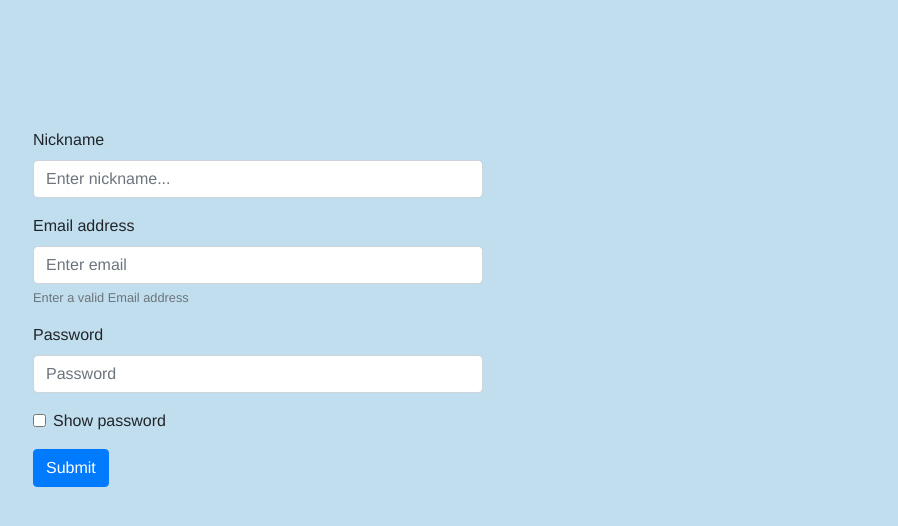
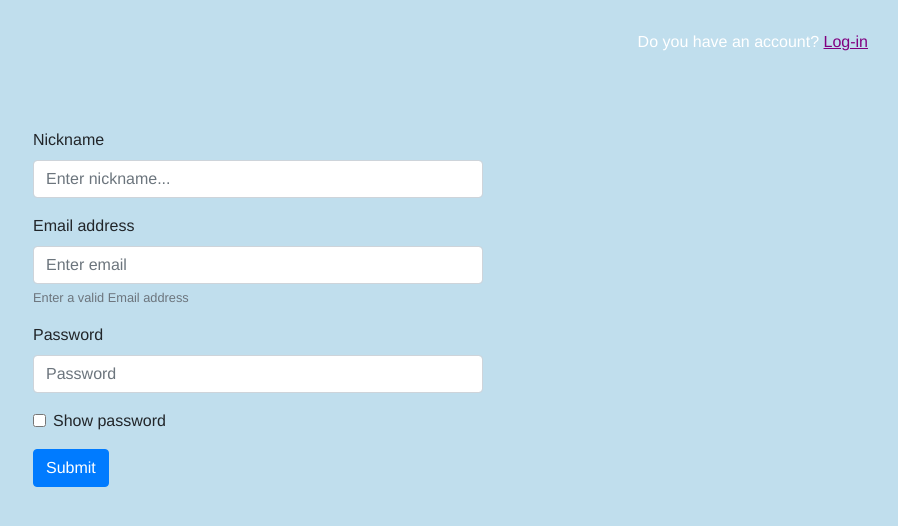
Before and after one commit to StefanoSilv/twitter-react, a React (Create React App) app: page /signup in a window 1280 px wide. Shown: the top 526 px of the page, without its empty margins (382-1280 px from the left). Built offline with nearby package versions, Linux system fonts and the light colour scheme; the HTML template or start-up script is replaced by a standard one.

Commit message:
redirection from signup to login

```diff
--- a/src/Signup.js
+++ b/src/Signup.js
@@ -38,6 +38,12 @@ class Signup extends Component {
 		})
 	}
 
+	login_redirect = (e) => {
+		if(e){
+			window.location.href = '/login'
+		}
+	}
+
 	//Function to make the password visible
 	// showPassword() {
 	//   var x = document.getElementById("exampleInputPassword1");
@@ -51,6 +57,8 @@ class Signup extends Component {
 	// Render
 	render() {
 		return (
+			<div>
+			<div id="login-message"><span>Do you have an account? </span><span id="login-redirect" onClick={(e) => this.login_redirect(e)} >Log-in</span></div>
 				<form onSubmit={ (e) => this.signup(e)} >
 					<div className="form-group">
 						<label htmlFor="exampleInputEmail1">Nickname</label>
@@ -74,6 +82,7 @@ class Signup extends Component {
 					</div>
 					<button type="submit" className="btn btn-primary">Submit</button>
 				</form>
+			</div>
 		)
 	}
 }
--- a/src/signup.css
+++ b/src/signup.css
@@ -3,6 +3,18 @@ form{
 	margin:0 auto;
 	padding-top: 10%;
 	max-width: 500px;
+}
+
+#login-message{
+	float: right;
+	color: white;
+	padding: 30px;
+}
+
+#login-redirect{
+	color: purple;
+	cursor: pointer;
+	text-decoration: underline;
 }
 
 
```
Lines whose indentation alone changed are shown as unchanged.
